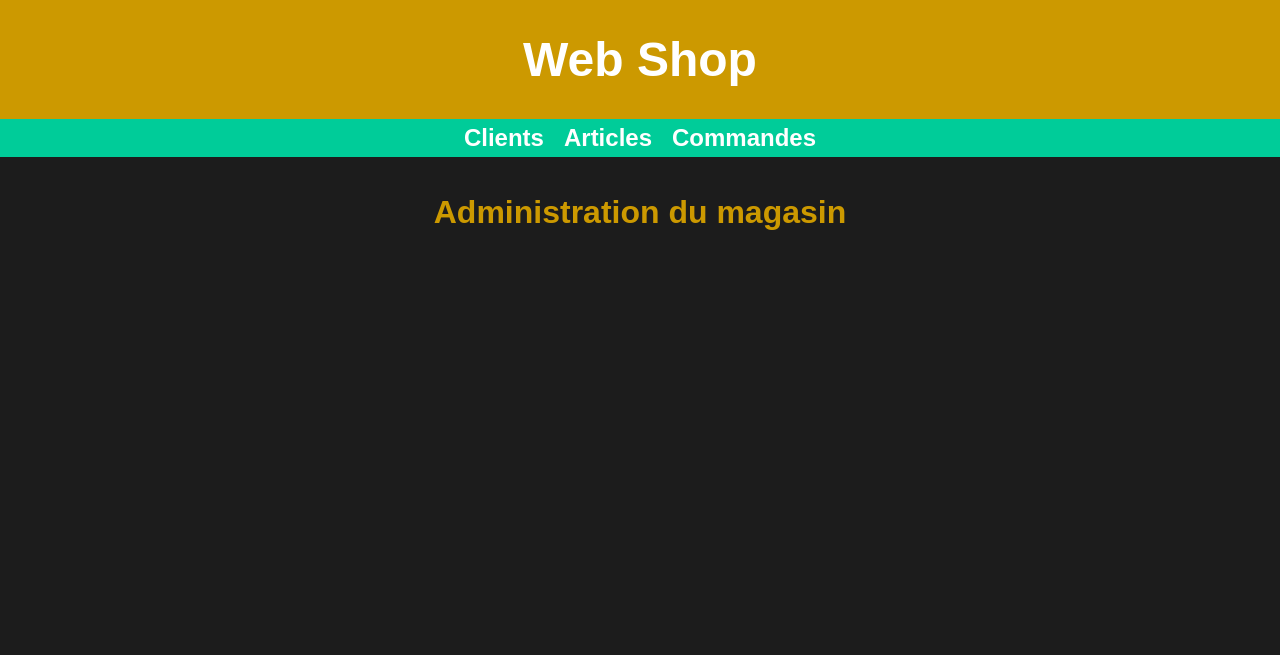
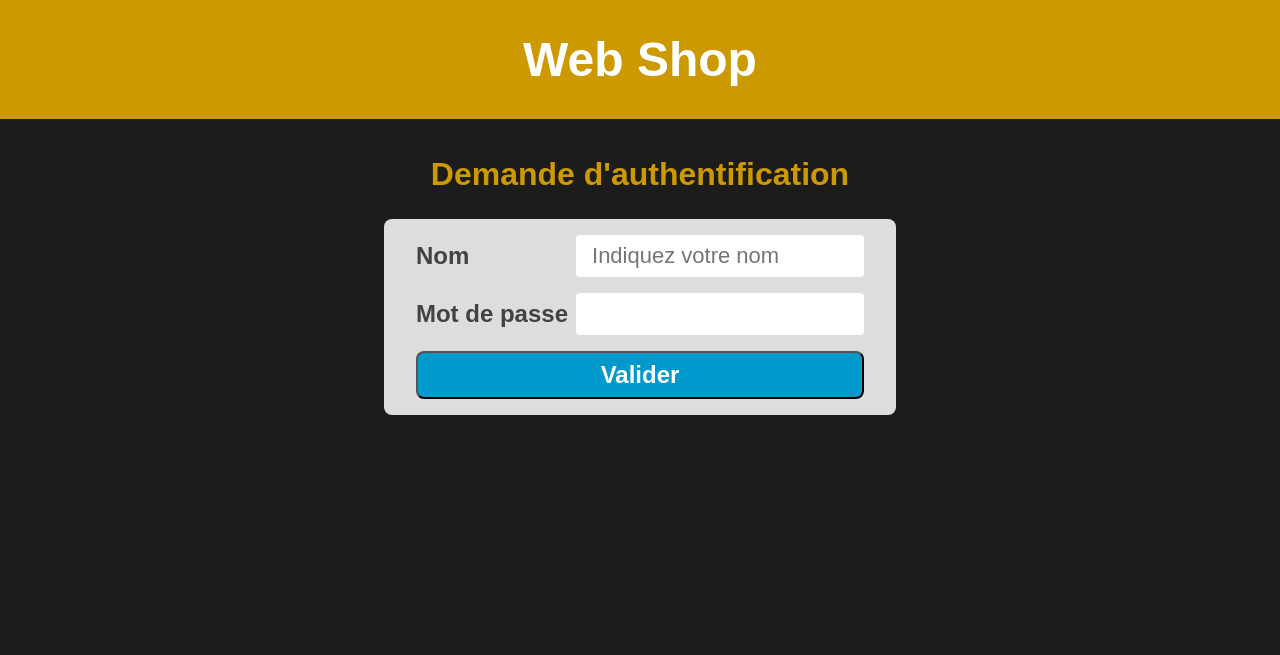
Before and after one commit to arthurklr/MVC-POO, a PHP site: page /index.php in a window 1280 px wide. Shown: the top 655 px of the page. Run offline with PHP 8.4, Linux system fonts and the light colour scheme.

Commit message:
Add authentification system

```diff
--- a/config/config.php
+++ b/config/config.php
@@ -3,10 +3,16 @@
 define("TITREONGLET", "Magasin");   // Titre de l'onglet
 define("NOMSITE", "Web Shop");      // Titre affiché dans le header
 // Menu par défaut
-define("MENU", "<a class='lien' href='index.php?action=clients'>Clients</a>
-                <a class='lien' href='index.php?action=articles'>Articles</a>
-                <a class='lien' href='index.php?action=commandes'>Commandes</a>");
+define(
+    "MENU",
+    "<a class='lien' href='index.php?action=clients'>Clients</a>
+            <a class='lien' href='index.php?action=articles'>Articles</a>
+            <a class='lien' href='index.php?action=commandes'>Commandes</a>
+            <a class='lien' href='index.php?action=quitter'>Quitter</a>
+            "
+);
 define("DBHOST", "localhost");
 define("DBNAME", "magasin");
 define("DBUSER", "root");
 define("DBPWD", "");
+define("UPWD", "mmi");
--- a/controleur/controleur.php
+++ b/controleur/controleur.php
@@ -4,11 +4,34 @@ require_once "modele/article.php";
 require_once "modele/client.php";
 require_once "modele/commande.php";
 
+//Affichage de la page de contrôle d'accès
+function ctlAcces()
+{
+    require "vue/vueCtlAcces.php";
+}
+
 // Affichage de la page d'accueil
 function accueil()
 {
     require "vue/vueAccueil.php";
 }
+
+// Authentification sur le site
+function login($nom, $mdp)
+{
+    if ($mdp == UPWD && !empty($nom) && !empty($mdp)) {
+        $_SESSION["acces"] = $nom;
+        accueil();
+    } else {
+        ctlAcces();
+    }
+}
+
+function quitter(){
+
+}
+
+
 function clients()
 {
     $objCl = new Client();
@@ -37,10 +60,10 @@ function commande($idComm)
     $idClient = $objComm->getIdClientCommande($idComm);
     $client = $ObjClient->getClient($idClient);
 
-    if(!empty($articles) && $client){
+    if (!empty($articles) && $client) {
         $total = $objComm->getTotalCommande($idComm);
         require "vue/vueCommande.php";
-    } else{
+    } else {
         throw new Exception("Echec de l'affichage de la commande n°$idComm");
     }
 }
--- a/index.php
+++ b/index.php
@@ -1,31 +1,46 @@
 <?php
+session_start();
+
+
 require "config/config.php";
 require "controleur/controleur.php";
 
 
 try {
-
+    if (isset($_SESSION["acces"])) {
         if (isset($_GET["action"])) {
-        if ($_GET["action"] == "clients")
+            if ($_GET["action"] == "clients") {
                 clients(); // Affichage de la liste des clients
-        else if ($_GET["action"] == "articles")
+            } else if ($_GET["action"] == "articles") {
                 articles();
-        else if ($_GET["action"] == "commandes")
+            } else if ($_GET["action"] == "commandes") {
                 commandes();
-        else if ($_GET["action"] == "commande") {
+            } else if ($_GET["action"] == "commande") {
                 if (isset($_GET['idComm'])) {
                     $idComm = (int) $_GET["idComm"];
-                if ($idComm > 0)
+                    if ($idComm > 0) {
                         commande($idComm);
-                else
+                    } else {
                         throw new Exception("Identifiant de commande non valide");
+                    }
                 } else {
                     throw new Exception("Aucun identifiant de commande");
                 }
-        } else
+            } else if ($_GET["action"] == "quitter") { // Correction ici
+                quitter();
+            } else {
                 throw new Exception("Action non valide");
-    } else
+            }
+        } else {
             accueil();
+        }
+    } else {
+        if (isset($_GET["action"]) && $_GET["action"] == "login") {
+            login($_POST['nom'], $_POST['mdp']);
+        } else {
+            ctlAcces();
+        }
+    }
 } catch (Exception $e) {
     erreur($e->getMessage());
 }
--- a/vue/vueAccueil.php
+++ b/vue/vueAccueil.php
@@ -6,4 +6,5 @@ $menu = MENU;
 $contenu = "";
 $footer = "&copy; MMI Mulhouse";
 
+$contenu = '<div class="resultat">Bonjour '.$_SESSION['acces'].'</div>';
 require "gabarit.php";
--- /dev/null
+++ b/vue/vueCtlAcces.php
@@ -0,0 +1,26 @@
+<?php
+$title = TITREONGLET . " - S'identifier";
+$header = NOMSITE;
+$titre = "Demande d'authentification";
+$menu = '';
+ob_start();
+?>
+<form method="post" action=<?= $_SERVER["PHP_SELF"] . "?action=login" ?>>
+    <div class="form_elt">
+        <label>
+            <span>Nom</span>
+            <input type="text" class="texte" name="nom" placeholder="Indiquez votre nom" value="">
+        </label>
+    </div>
+    <div class="form_elt">
+        <label>
+            <span>Mot de passe</span>
+            <input type="password" class="texte" name="mdp" value="">
+        </label>
+    </div>
+    <input type="submit" class="valid" name="ok" value="Valider">
+</form>
+<?php
+$contenu = ob_get_clean();
+$footer = "&copy; MMI Mulhouse";
+require "gabarit.php";
```
Lines whose indentation alone changed are shown as unchanged.
